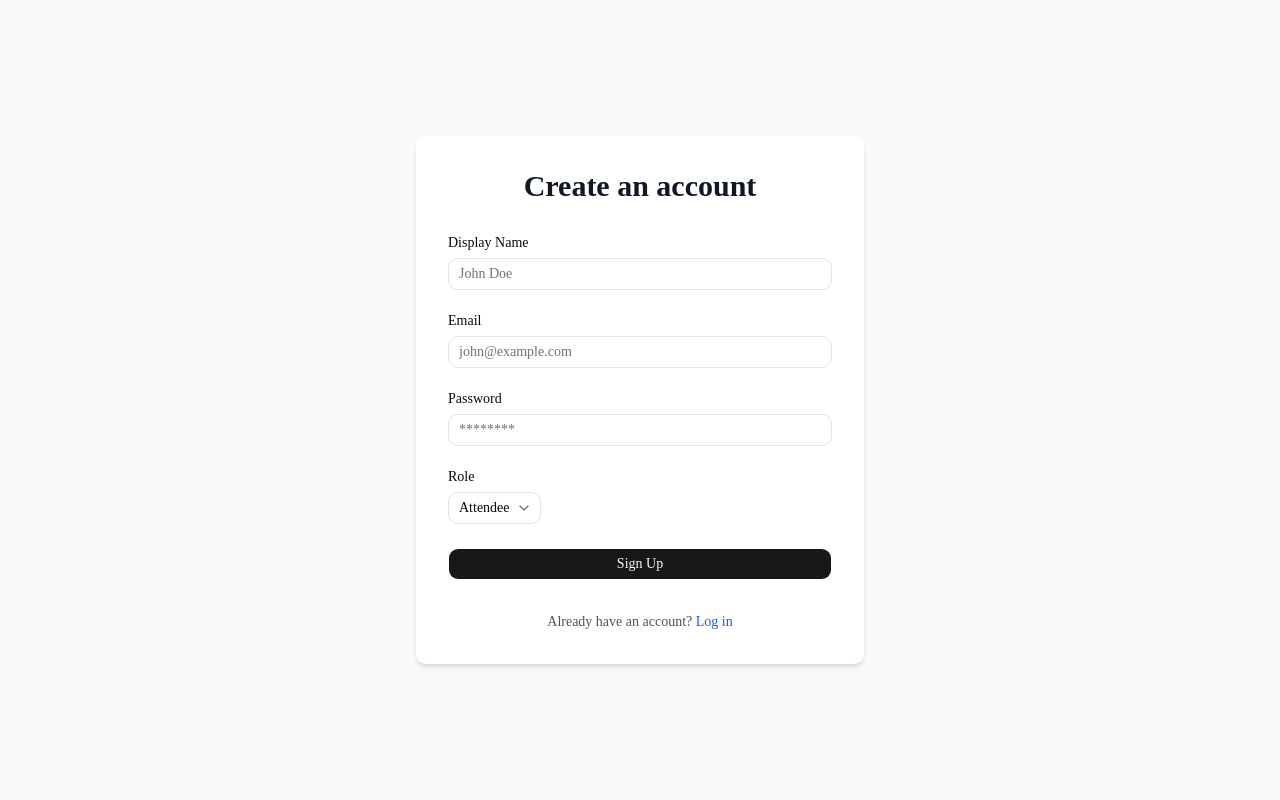
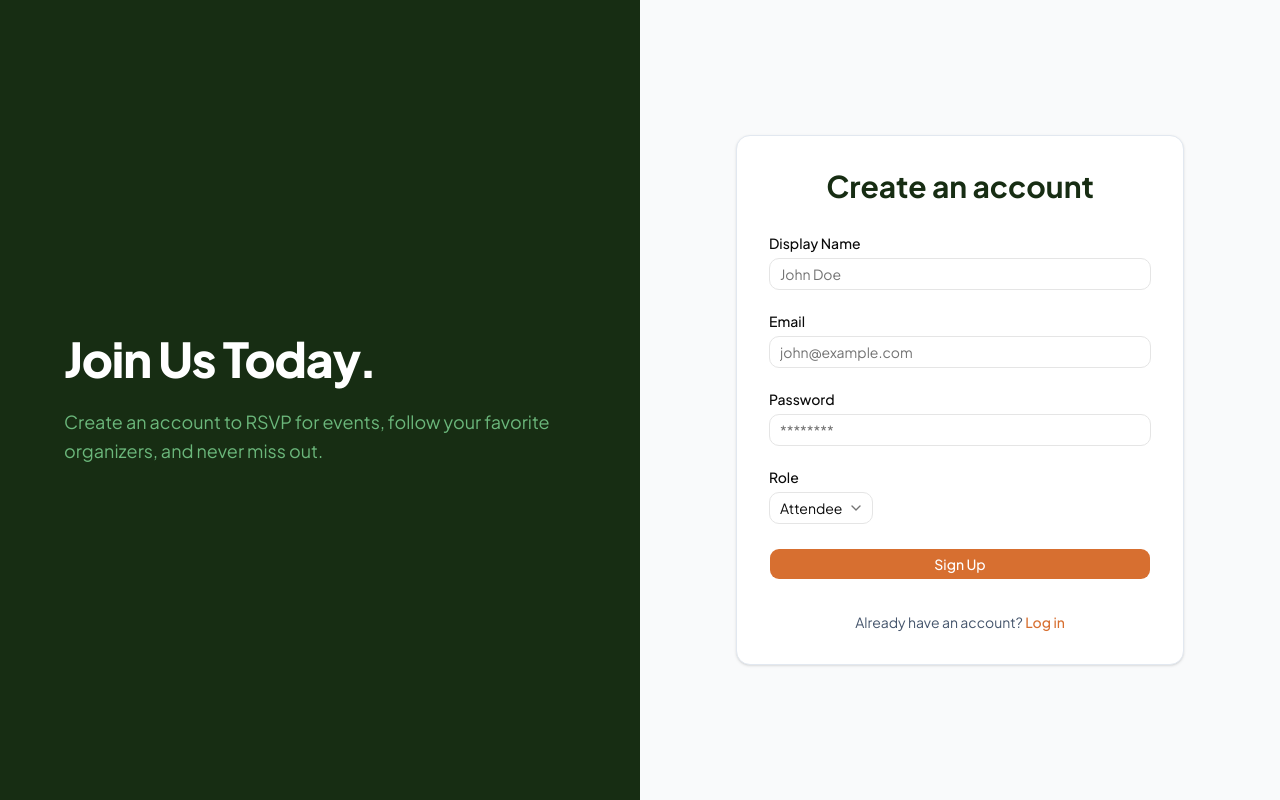
Before and after one commit to DimTheo04/event-booking-scrum, a Next.js app: page /register in a window 1280 px wide. Built offline with nearby package versions, Linux system fonts and the light colour scheme; no server answers.

Commit message:
implemented ui styling in login/ register/ and dummy home page

```diff
--- a/app/(auth)/login/page.tsx
+++ b/app/(auth)/login/page.tsx
@@ -70,13 +70,25 @@ export default function LoginPage() {
   }
 
   return (
-    <div className="flex flex-col items-center justify-center min-h-screen bg-gray-50 py-12 px-4 sm:px-6 lg:px-8">
-      <div className="w-full max-w-md space-y-8 p-8 bg-white rounded-lg shadow-md">
-        <div>
-          <h2 className="text-center text-3xl font-extrabold text-gray-900">
-            Sign in to your account
-          </h2>
+    <div className="flex min-h-screen bg-gray-50 flex-col md:flex-row">
+      {/* Brand Panel - Hidden on mobile, visible on desktop */}
+      <div className="hidden md:flex md:w-1/2 bg-brand-dark flex-col justify-center p-12 text-white">
+        <div className="max-w-lg mx-auto">
+          <h1 className="text-4xl md:text-5xl font-extrabold mb-6 tracking-tight">Welcome Back.</h1>
+          <p className="text-lg text-brand-light leading-relaxed">
+            Sign in to your account to manage your events, discover new experiences, and connect with organizers.
+          </p>
         </div>
+      </div>
+
+      {/* Form Panel */}
+      <div className="flex flex-1 flex-col items-center justify-center p-4 sm:p-8 lg:p-12">
+        <div className="w-full max-w-md space-y-8 p-8 bg-white rounded-xl shadow-sm border border-slate-200">
+          <div>
+            <h2 className="text-center text-3xl font-bold text-brand-dark">
+              Sign in to your account
+            </h2>
+          </div>
         <Form {...form}>
           <form onSubmit={form.handleSubmit(onSubmit)} className="space-y-6">
             <FormField
@@ -118,13 +130,14 @@ export default function LoginPage() {
             </Button>
           </form>
         </Form>
-        <p className="text-center text-sm text-gray-600 mt-4">
+        <p className="text-center text-sm text-slate-600 mt-4">
           Don't have an account?{" "}
-          <Link href="/register" className="font-medium text-blue-600 hover:text-blue-500">
+          <Link href="/register" className="font-medium text-brand-orange hover:opacity-80 transition-opacity">
             Sign up
           </Link>
         </p>
       </div>
     </div>
+    </div>
   );
 }
--- a/app/(auth)/register/page.tsx
+++ b/app/(auth)/register/page.tsx
@@ -80,9 +80,9 @@ export default function RegisterPage() {
   if (success) {
     return (
       <div className="flex flex-col items-center justify-center min-h-screen bg-gray-50">
-        <div className="w-full max-w-md p-8 bg-white rounded-lg shadow-md text-center">
-          <h2 className="text-2xl font-bold text-green-600 mb-4">Registration Successful!</h2>
-          <p className="text-gray-600 mb-6">
+        <div className="w-full max-w-md p-8 bg-white rounded-xl shadow-sm border border-slate-200 text-center">
+          <h2 className="text-2xl font-bold text-brand-dark mb-4">Registration Successful!</h2>
+          <p className="text-slate-600 mb-6">
             Please check your inbox to verify your email address. You must verify your email before you can sign in.
           </p>
           <Button onClick={() => router.push("/login")} className="w-full">
@@ -94,13 +94,25 @@ export default function RegisterPage() {
   }
 
   return (
-    <div className="flex flex-col items-center justify-center min-h-screen bg-gray-50 py-12 px-4 sm:px-6 lg:px-8">
-      <div className="w-full max-w-md space-y-8 p-8 bg-white rounded-lg shadow-md">
-        <div>
-          <h2 className="text-center text-3xl font-extrabold text-gray-900">
-            Create an account
-          </h2>
+    <div className="flex min-h-screen bg-gray-50 flex-col md:flex-row">
+      {/* Brand Panel - Hidden on mobile, visible on desktop */}
+      <div className="hidden md:flex md:w-1/2 bg-brand-dark flex-col justify-center p-12 text-white">
+        <div className="max-w-lg mx-auto">
+          <h1 className="text-4xl md:text-5xl font-extrabold mb-6 tracking-tight">Join Us Today.</h1>
+          <p className="text-lg text-brand-light leading-relaxed">
+            Create an account to RSVP for events, follow your favorite organizers, and never miss out.
+          </p>
         </div>
+      </div>
+
+      {/* Form Panel */}
+      <div className="flex flex-1 flex-col items-center justify-center p-4 sm:p-8 lg:p-12">
+        <div className="w-full max-w-md space-y-8 p-8 bg-white rounded-xl shadow-sm border border-slate-200">
+          <div>
+            <h2 className="text-center text-3xl font-bold text-brand-dark">
+              Create an account
+            </h2>
+          </div>
         <Form {...form}>
           <form onSubmit={form.handleSubmit(onSubmit)} className="space-y-6">
             <FormField
@@ -178,13 +190,14 @@ export default function RegisterPage() {
             </Button>
           </form>
         </Form>
-        <p className="text-center text-sm text-gray-600 mt-4">
+        <p className="text-center text-sm text-slate-600 mt-4">
           Already have an account?{" "}
-          <Link href="/login" className="font-medium text-blue-600 hover:text-blue-500">
+          <Link href="/login" className="font-medium text-brand-orange hover:opacity-80 transition-opacity">
             Log in
           </Link>
         </p>
       </div>
     </div>
+    </div>
   );
 }
--- a/app/globals.css
+++ b/app/globals.css
@@ -39,6 +39,9 @@
   --color-popover: var(--popover);
   --color-card-foreground: var(--card-foreground);
   --color-card: var(--card);
+  --color-brand-dark: #172d13;
+  --color-brand-orange: #d76f30;
+  --color-brand-light: #6bb77b;
   --radius-sm: calc(var(--radius) * 0.6);
   --radius-md: calc(var(--radius) * 0.8);
   --radius-lg: var(--radius);
@@ -55,8 +58,8 @@
   --card-foreground: oklch(0.145 0 0);
   --popover: oklch(1 0 0);
   --popover-foreground: oklch(0.145 0 0);
-  --primary: oklch(0.205 0 0);
-  --primary-foreground: oklch(0.985 0 0);
+  --primary: #d76f30;
+  --primary-foreground: #ffffff;
   --secondary: oklch(0.97 0 0);
   --secondary-foreground: oklch(0.205 0 0);
   --muted: oklch(0.97 0 0);
@@ -66,7 +69,7 @@
   --destructive: oklch(0.577 0.245 27.325);
   --border: oklch(0.922 0 0);
   --input: oklch(0.922 0 0);
-  --ring: oklch(0.708 0 0);
+  --ring: #6bb77b;
   --chart-1: oklch(0.87 0 0);
   --chart-2: oklch(0.556 0 0);
   --chart-3: oklch(0.439 0 0);
@@ -90,8 +93,8 @@
   --card-foreground: oklch(0.985 0 0);
   --popover: oklch(0.205 0 0);
   --popover-foreground: oklch(0.985 0 0);
-  --primary: oklch(0.922 0 0);
-  --primary-foreground: oklch(0.205 0 0);
+  --primary: #d76f30;
+  --primary-foreground: #ffffff;
   --secondary: oklch(0.269 0 0);
   --secondary-foreground: oklch(0.985 0 0);
   --muted: oklch(0.269 0 0);
@@ -101,7 +104,7 @@
   --destructive: oklch(0.704 0.191 22.216);
   --border: oklch(1 0 0 / 10%);
   --input: oklch(1 0 0 / 15%);
-  --ring: oklch(0.556 0 0);
+  --ring: #6bb77b;
   --chart-1: oklch(0.87 0 0);
   --chart-2: oklch(0.556 0 0);
   --chart-3: oklch(0.439 0 0);
--- a/app/layout.tsx
+++ b/app/layout.tsx
@@ -1,14 +1,9 @@
 import type { Metadata } from "next";
-import { Geist, Geist_Mono } from "next/font/google";
+import { Plus_Jakarta_Sans } from "next/font/google";
 import "./globals.css";
 
-const geistSans = Geist({
-  variable: "--font-geist-sans",
-  subsets: ["latin"],
-});
-
-const geistMono = Geist_Mono({
-  variable: "--font-geist-mono",
+const plusJakartaSans = Plus_Jakarta_Sans({
+  variable: "--font-sans",
   subsets: ["latin"],
 });
 
@@ -25,7 +20,7 @@ export default function RootLayout({
   return (
     <html
       lang="en"
-      className={`${geistSans.variable} ${geistMono.variable} h-full antialiased`}
+      className={`${plusJakartaSans.variable} h-full antialiased font-sans`}
     >
       <body className="min-h-full flex flex-col">{children}</body>
     </html>
```
Also changed, not shown: 1 other file (tests, documents, lock files or other folders).
